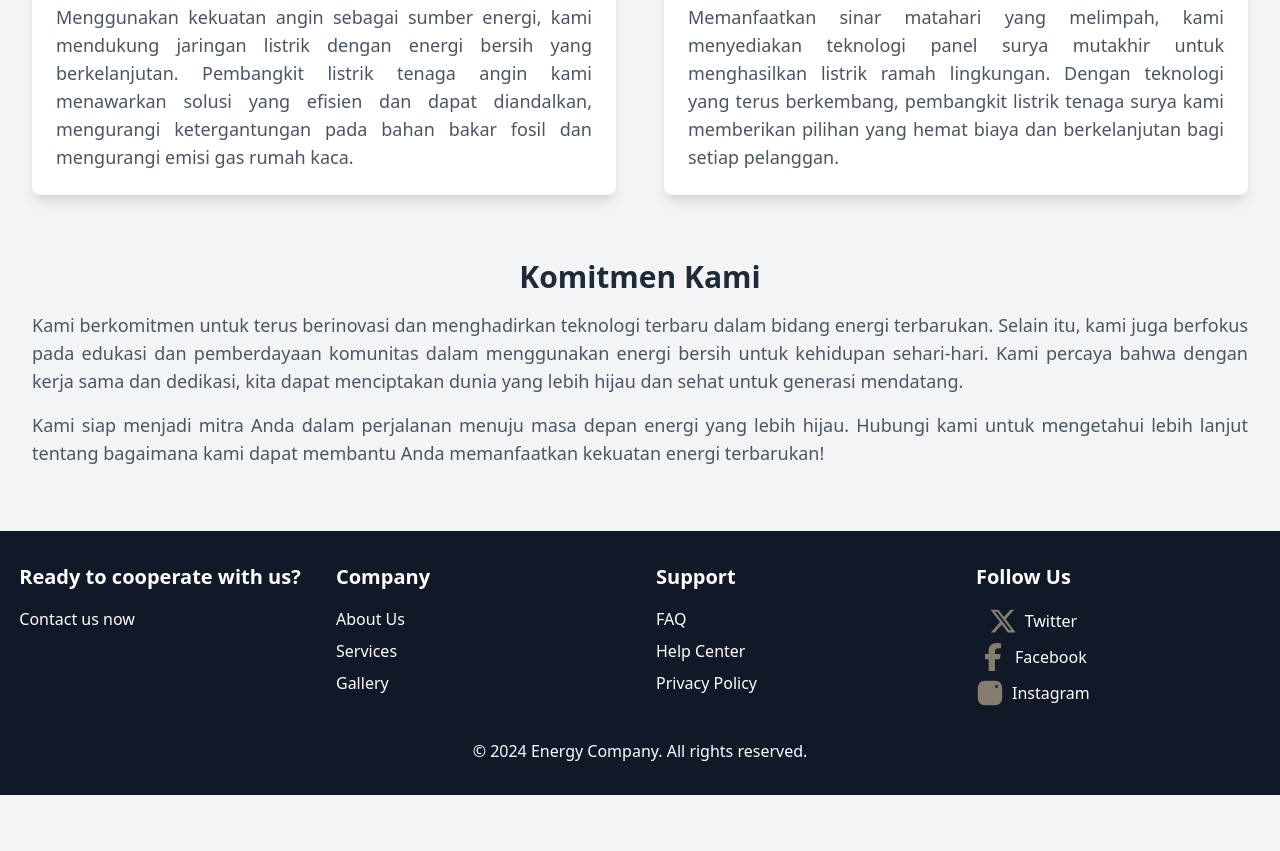
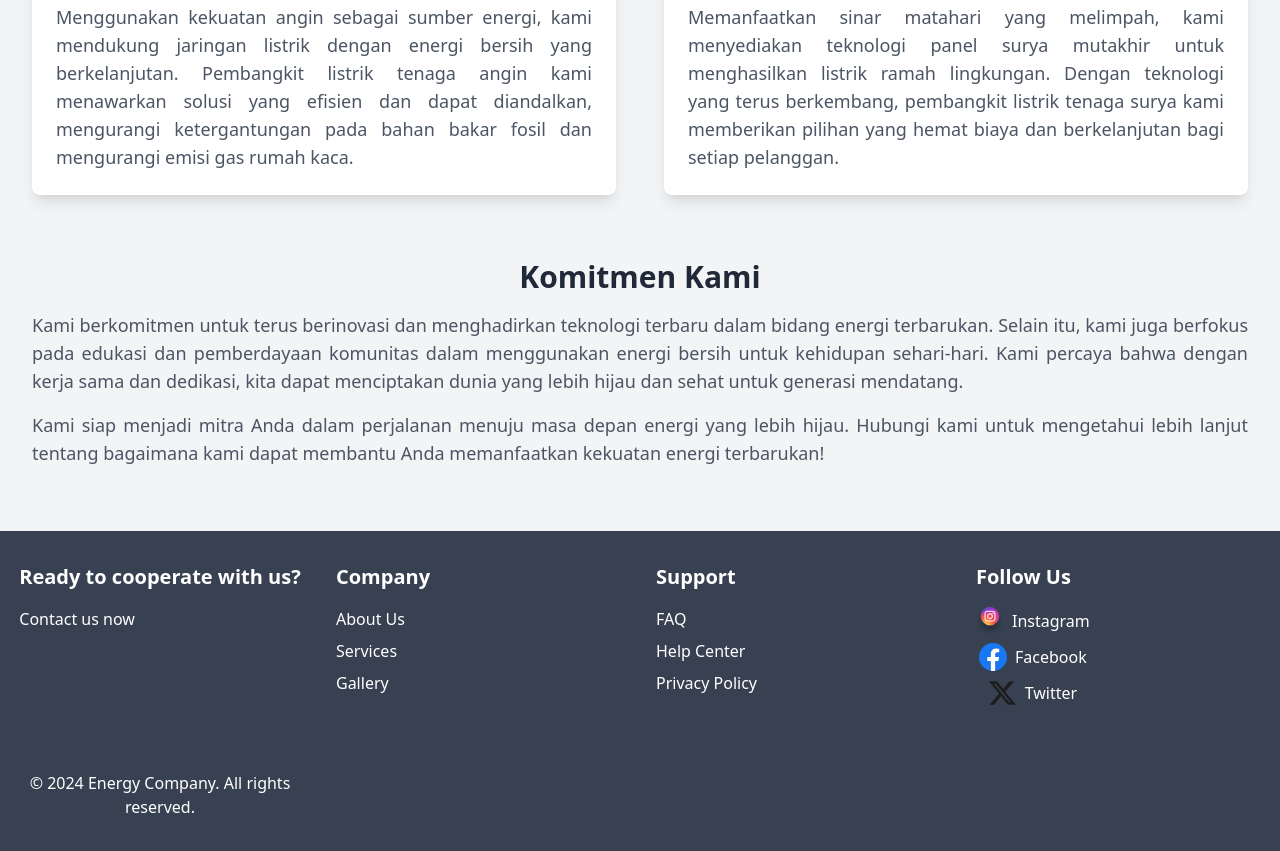
Before and after one commit to deril1307/ISC-WEBDEV, a website: page public/aboutus.html in a window 1280 px wide. Shown: the part 1221-2072 px from the top of the page. Before the commit the page ends 2016 px from the top, so only its background shows below. Drawn offline with nearby package versions, Linux system fonts and the light colour scheme.

Commit message:
merubah pada footer

```diff
--- a/public/aboutus.html
+++ b/public/aboutus.html
@@ -114,7 +114,7 @@
       </div>
     </section>
 
-    <footer id="contact" class="bg-gray-900 py-8">
+    <footer id="contact" class="bg-gray-700 py-8">
       <div class="container mx-auto grid grid-cols-1 gap-8 text-center md:grid-cols-2 lg:grid-cols-4 md:text-left px-4">
         <div class="md:col-span-2 lg:col-span-1 lg:mx-auto fade-in">
           <h3 class="text-xl font-bold text-white mb-4">Ready to cooperate with us?</h3>
@@ -150,43 +150,28 @@
             <ul class="space-y-2 flex flex-col md:flex-row lg:flex-col items-center md:items-center lg:items-center space-x-0 md:space-x-4 lg:space-x-0">
               <li>
                 <a href="#!" role="button" class="flex items-center space-x-2">
-                  <span class="block h-7 w-7">
-                    <svg xmlns="http://www.w3.org/2000/svg" fill="currentColor" viewBox="0 0 512 512" class="h-7 w-7" style="color: #847c6f">
-                      <path d="M389.2 48h70.6L305.6 224.2 487 464H345L233.7 318.6 106.5 464H35.8L200.7 275.5 26.8 48H172.4L272.9 180.9 389.2 48zM364.4 421.8h39.1L151.1 88h-42L364.4 421.8z" />
-                    </svg>
-                  </span>
-                  <span class="text-white">Twitter</span>
+                  <img src="img/Instagram.svg" alt="Instagram Logo" class="h-7 w-7" />
+                  <span class="text-white">Instagram</span>
                 </a>
               </li>
               <li>
                 <a href="#!" role="button" class="flex items-center space-x-2">
-                  <span class="block h-7 w-7">
-                    <svg xmlns="http://www.w3.org/2000/svg" fill="currentColor" viewBox="0 0 320 512" class="h-7 w-7" style="color: #847c6f">
-                      <path d="M80 299.3V512H196V299.3h86.5l18-97.8H196V166.9c0-51.7 20.3-71.5 72.7-71.5c16.3 0 29.4 .4 37 1.2V7.9C291.4 4 256.4 0 236.2 0C129.3 0 80 50.5 80 159.4v42.1H14v97.8H80z" />
-                    </svg>
-                  </span>
+                  <img src="img/Facebook.svg" alt="Facebook Logo" class="h-7 w-7" />
                   <span class="text-white">Facebook</span>
                 </a>
               </li>
               <li>
                 <a href="#!" role="button" class="flex items-center space-x-2">
-                  <span class="block h-7 w-7">
-                    <svg xmlns="http://www.w3.org/2000/svg" fill="currentColor" viewBox="0 0 448 512" class="h-7 w-7" style="color: #847c6f">
-                      <path
-                        d="M224.1 141c-63.6 0-114.9 51.3-114.9 114.9s51.3 114.9 114.9 114.9S339 319.5 339 255.9 287.7 141 224.1 141zm0 189.6c-41.1 0-74.7-33.5-74.7-74.7s33.5-74.7 74.7-74.7 74.7 33.5 74.7 74.7-33.6 74.7-74.7 74.7zm146.4-194.3c0 14.9-12 26.8-26.8 26.8-14.9 0-26.8-12-26.8-26.8s12-26.8 26.8-26.8 26.8 12 26.8 26.8zm76.1 27.2c-1.7-35.9-9.9-67.7-36.2-93.9-26.2-26.2-58-34.4-93.9-36.2-37-2.1-147.9-2.1-184.9 0-35.8 1.7-67.6 9.9-93.9 36.1s-34.4 58-36.2 93.9c-2.1 37-2.1 147.9 0 184.9 1.7 35.9 9.9 67.7 36.2 93.9s58 34.4 93.9 36.2c37 2.1 147.9 2.1 184.9 0 35.9-1.7 67.7-9.9 93.9-36.2 26.2-26.2 34.4-58 36.2-93.9 2.1-37 2.1-147.8 0-184.8z"
-                      />
-                    </svg>
-                  </span>
-                  <span class="text-white">Instagram</span>
+                  <img src="img/Twitter.svg" alt="Twitter Logo" class="h-7 w-7" />
+                  <span class="text-white">Twitter</span>
                 </a>
               </li>
             </ul>
           </div>
         </div>
-      </div>
-      <div class="text-center mt-8 fade-in">
-        <p class="text-white">&copy; 2024 Energy Company. All rights reserved.</p>
-      </div>
+        <div class="text-center mt-8 fade-in">
+          <p class="text-white">&copy; 2024 Energy Company. All rights reserved.</p>
+        </div>
     </footer>
     <script src="src/index.js"></script>
   </body>
--- a/public/src/index.js
+++ b/public/src/index.js
@@ -1,4 +1,4 @@
-// untuk mmebuat side bar
+// untuk membuat side bar
 document.addEventListener("DOMContentLoaded", function () {
   const hamburger = document.getElementById("hamburger");
   const closeSidebar = document.getElementById("close-sidebar");
@@ -79,6 +79,7 @@ document.addEventListener("DOMContentLoaded", () => {
   });
 });
 
+// tombol top to button
 var toTopButton = document.getElementById("to-top-button");
 
 if (toTopButton) {
@@ -98,11 +99,12 @@ if (toTopButton) {
   };
 }
 
+// mengelola input login user
 function getQueryParam(name) {
   const urlParams = new URLSearchParams(window.location.search);
   return urlParams.get(name);
 }
-
+// jika terdapat salah email dan password pada user
 window.onload = () => {
   const error = getQueryParam("error");
   if (error === "invalid_credentials") {
--- a/public/user/forgotpassword.js
+++ b/public/user/forgotpassword.js
@@ -1,6 +1,7 @@
 import { initializeApp } from "https://www.gstatic.com/firebasejs/9.22.2/firebase-app.js";
 import { getAuth, sendPasswordResetEmail } from "https://www.gstatic.com/firebasejs/9.22.2/firebase-auth.js";
 
+// firebase config
 const firebaseConfig = {
   apiKey: "AIzaSyAH32Cno0VC7uT8NOpP0639lel53JSjX5c",
   authDomain: "YOUR_PROJECT_ID.firebaseapp.com",
@@ -10,7 +11,7 @@ const firebaseConfig = {
   appId: "YOUR_APP_ID",
 };
 
-// Initialize Firebase
+//  inisialisasi firebase
 const app = initializeApp(firebaseConfig);
 const auth = getAuth(app);
 
@@ -24,7 +25,7 @@ document.addEventListener("DOMContentLoaded", () => {
     sendPasswordResetEmail(auth, email)
       .then(() => {
         alert("Password reset email sent! Please check your inbox.");
-        window.location.href = "login.html"; // Redirect to login page
+        window.location.href = "login.html";
       })
       .catch((error) => {
         alert(`Error: ${error.message}`);
--- a/public/user/login.js
+++ b/public/user/login.js
@@ -1,6 +1,7 @@
 import { initializeApp } from "https://www.gstatic.com/firebasejs/9.22.0/firebase-app.js";
 import { getAuth, signInWithEmailAndPassword } from "https://www.gstatic.com/firebasejs/9.22.0/firebase-auth.js";
 
+// firebase config
 const firebaseConfig = {
   apiKey: "AIzaSyAH32Cno0VC7uT8NOpP0639lel53JSjX5c",
   authDomain: "isc-webdev-brt-team.firebaseapp.com",
@@ -10,6 +11,7 @@ const firebaseConfig = {
   appId: "YOUR_APP_ID",
 };
 
+// inisialiasi Firebase
 const app = initializeApp(firebaseConfig);
 const auth = getAuth(app);
 
--- a/public/user/register.js
+++ b/public/user/register.js
@@ -1,6 +1,7 @@
 import { initializeApp } from "https://www.gstatic.com/firebasejs/9.22.0/firebase-app.js";
 import { getAuth, createUserWithEmailAndPassword } from "https://www.gstatic.com/firebasejs/9.22.0/firebase-auth.js";
 
+// firebase config
 const firebaseConfig = {
   apiKey: "AIzaSyAH32Cno0VC7uT8NOpP0639lel53JSjX5c",
   authDomain: "YOUR_PROJECT_ID.firebaseapp.com",
@@ -10,7 +11,7 @@ const firebaseConfig = {
   appId: "YOUR_APP_ID",
 };
 
-// Initialize Firebase
+// Inisialiasasi Firebase
 const app = initializeApp(firebaseConfig);
 const auth = getAuth(app);
 
```
Also changed, not shown: public/index.html (+9 -24 lines), public/user/account.js (+7 -3 lines), README.md, public/img/Facebook.svg (added), public/img/Instagram.svg (added), public/img/Twitter.svg (added), public/img/icons8-facebook-50.png (deleted), public/img/icons8-instagram-50.png (deleted).
